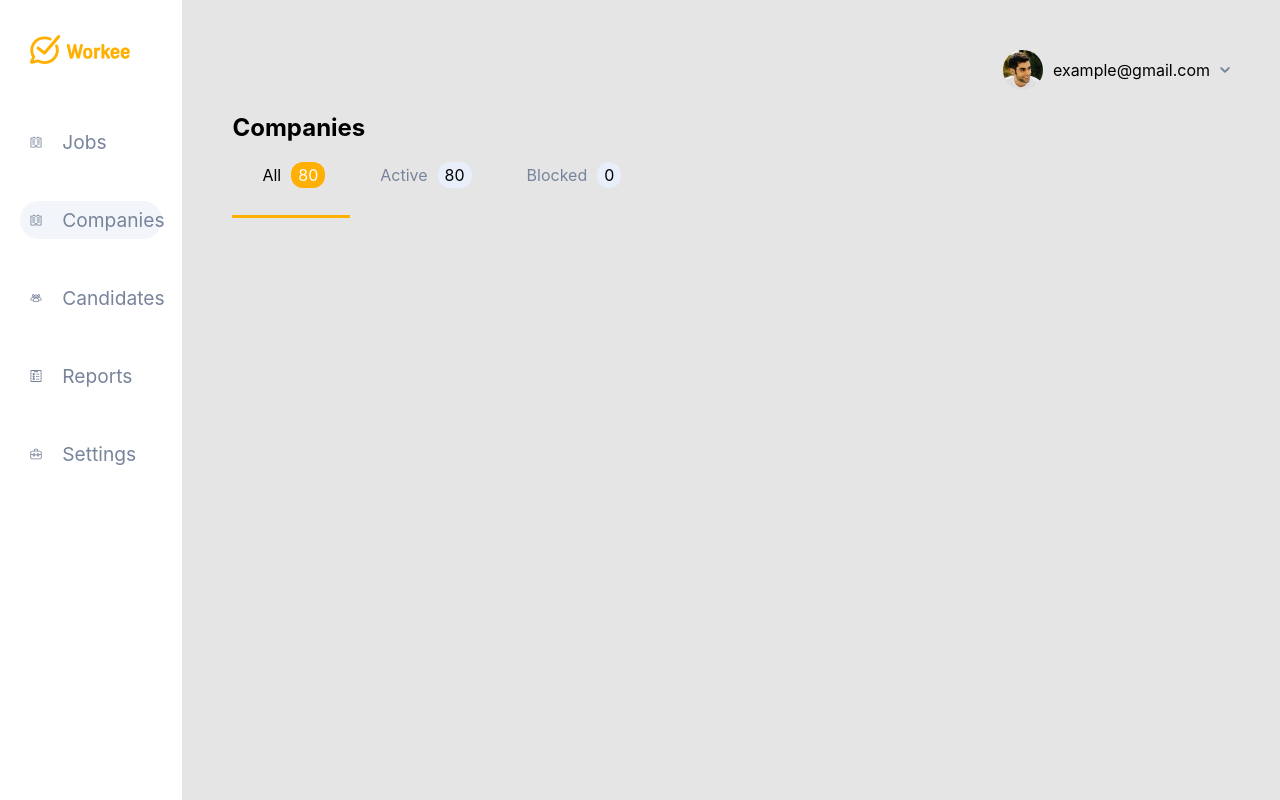
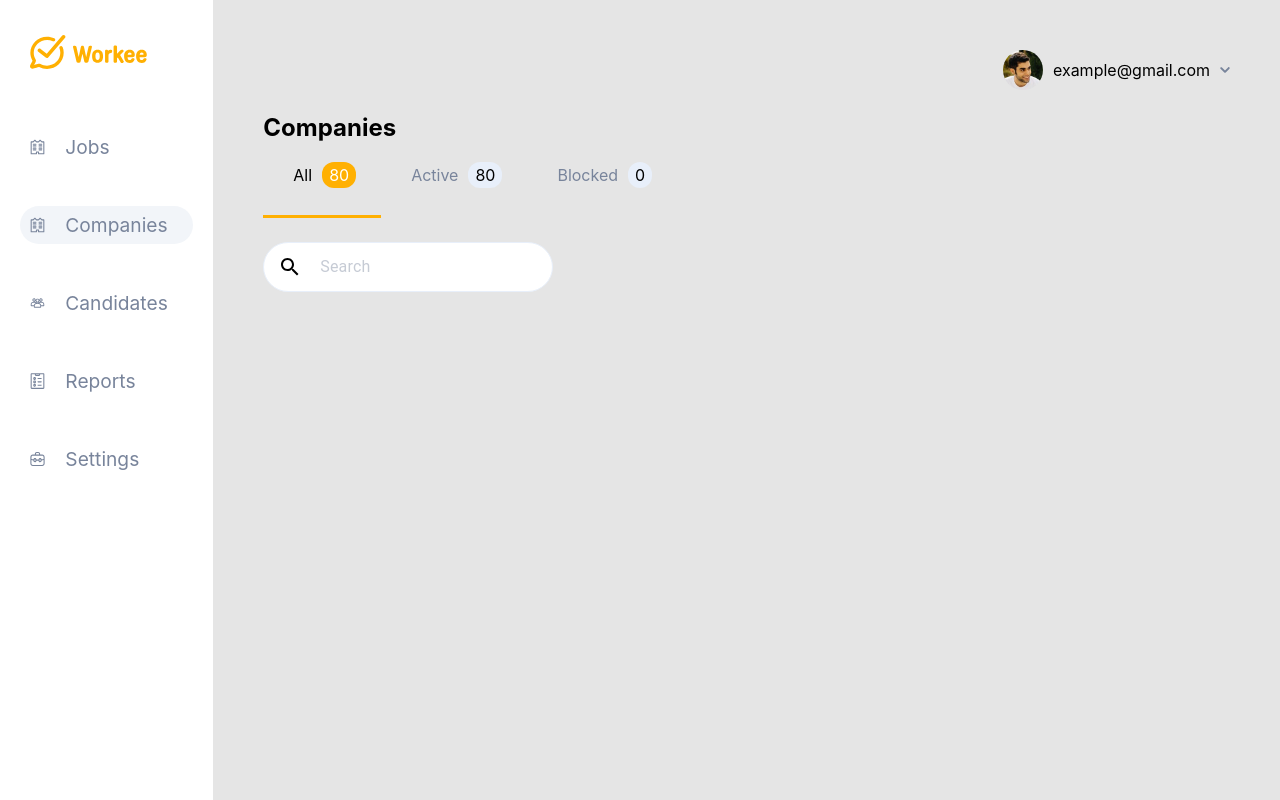
Before and after one commit to AndreySavostyanuyk/project_workee, a React (Create React App) app: page /companies in a window 1280 px wide. Built offline with nearby package versions, Linux system fonts and the light colour scheme.

Commit message:
made lookup-field

```diff
--- a/package.json
+++ b/package.json
@@ -4,6 +4,7 @@
   "private": true,
   "dependencies": {
     "@material-ui/core": "^4.12.3",
+    "@material-ui/icons": "^4.11.2",
     "@testing-library/jest-dom": "^5.11.4",
     "@testing-library/react": "^11.1.0",
     "@testing-library/user-event": "^12.1.10",
--- a/src/components/Companies/Companies.js
+++ b/src/components/Companies/Companies.js
@@ -1,5 +1,7 @@
 import User from '../Elements/User/User';
 import Badge from '../Elements/Badge/BadgeItem';
+import InputSearch from '../Elements/InputSearch/InputSearch';
+import FilterButton from '../Elements/FilterButton/FilterButton';
 import './Companies.scss';
 
 const Companies = () => {
@@ -11,6 +13,10 @@ const Companies = () => {
           <h3>Companies</h3>
           <Badge />
         </div>
+        <div className="item_search">
+          <InputSearch />
+          <FilterButton />
+        </div>
       </div>
     </div>
   );
--- a/src/components/Companies/Companies.scss
+++ b/src/components/Companies/Companies.scss
@@ -4,6 +4,10 @@
 
   .companies_container{
     padding: 50px;
+
+    .item_search {
+      margin-top: 24px;
+    }
 
     .container_item__header {
 
--- /dev/null
+++ b/src/components/Elements/FilterButton/FilterButton.js
@@ -0,0 +1,11 @@
+import './FilterButton.scss';
+
+const FilterButton = () => {
+  return (
+    <div className="item_filterButton">
+
+    </div>
+  );
+}
+
+export default FilterButton;
--- /dev/null
+++ b/src/components/Elements/InputSearch/InputSearch.js
@@ -0,0 +1,52 @@
+import { makeStyles } from '@material-ui/core/styles';
+import Paper from '@material-ui/core/Paper';
+import InputBase from '@material-ui/core/InputBase';
+import Divider from '@material-ui/core/Divider';
+import IconButton from '@material-ui/core/IconButton';
+import MenuIcon from '@material-ui/icons/Menu';
+import SearchIcon from '@material-ui/icons/Search';
+import DirectionsIcon from '@material-ui/icons/Directions';
+import './InputSearch.scss';
+import shadows from '@material-ui/core/styles/shadows';
+
+const useStyles = makeStyles((theme) => ({
+  root: {
+    padding: '2px 4px',
+    display: 'flex',
+    alignItems: 'center',
+    width: 280,
+    border: '1px solid #E8EFFA',
+    boxShadow: 'none'
+  },
+  input: {
+    marginLeft: theme.spacing(1),
+    flex: 1,
+  },
+  iconButton: {
+    padding: 10,
+  },
+  divider: {
+    height: 28,
+    margin: 4,
+  },
+}));
+
+const InputSearch = () => {
+  const classes = useStyles();
+
+  return (
+    <div className="item_search">
+      <Paper component="form" className={classes.root}>
+        <IconButton type="submit" className={classes.iconButton} aria-label="search">
+          <SearchIcon />
+        </IconButton>
+        <InputBase
+          className={classes.input}
+          placeholder="Search"
+        />
+      </Paper>
+    </div>
+  );
+}
+
+export default InputSearch;
--- /dev/null
+++ b/src/components/Elements/InputSearch/InputSearch.scss
@@ -0,0 +1,18 @@
+.item_search {
+
+  .MuiPaper-rounded {
+    border-radius: 28px;
+  }
+
+  .makeStyles-root {
+    width: 280px;
+  }
+
+  .MuiIconButton-root {
+    color: black;
+  }
+
+  .MuiInputBase-input {
+    color: #78849B;
+  }
+}
--- a/src/components/SidePanel/SidePanel.scss
+++ b/src/components/SidePanel/SidePanel.scss
@@ -1,7 +1,8 @@
 .main_SidePanel {
   background: #ffffff;
   height: 100%;
-  width: 15%;
+  width: 20%;
+  min-width: 200px;
 
   .item_img {
     width: 55%;
```
Also changed, not shown: src/components/Elements/FilterButton/FilterButton.scss (added), 1 other file (tests, documents, lock files or other folders).
